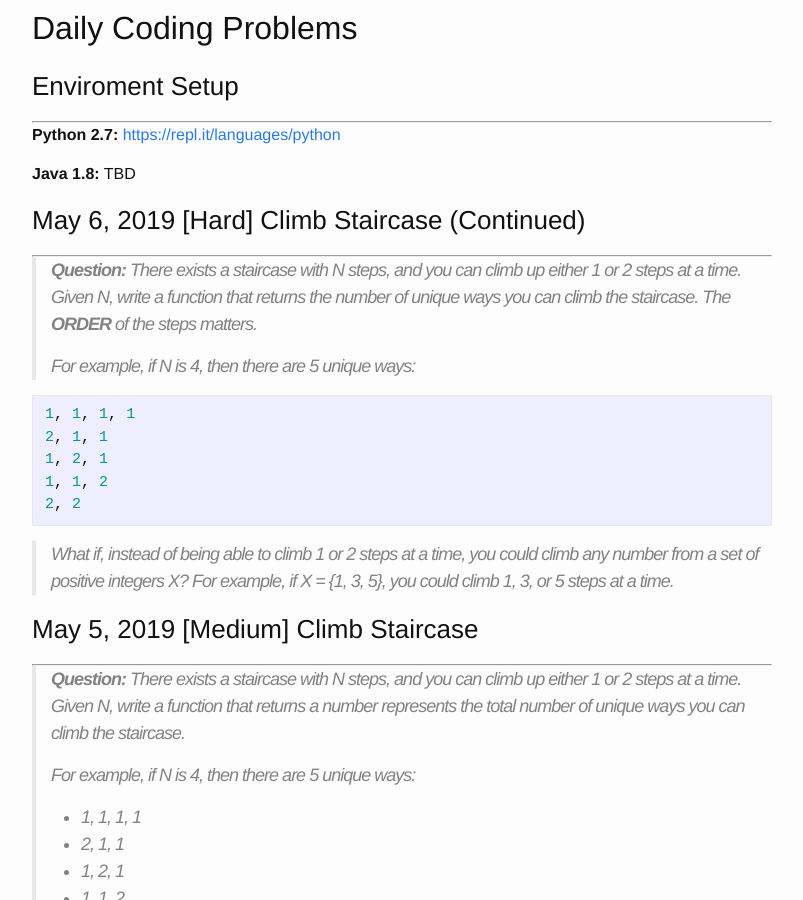
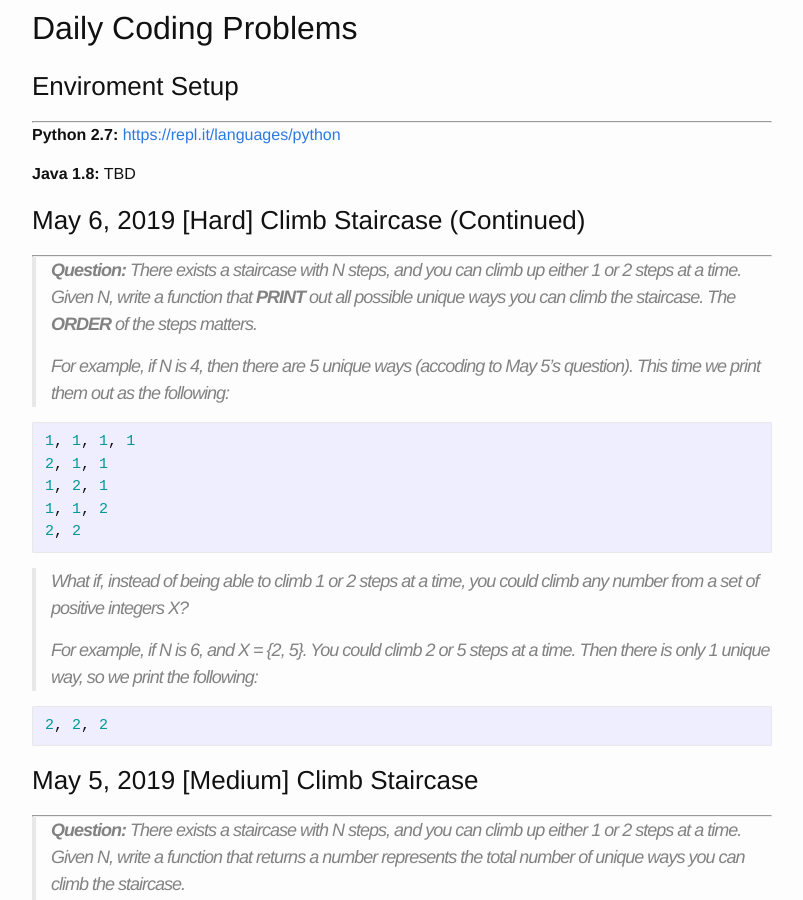
Before and after one commit to trsong/trsong.github.io, a Jekyll site: the page built from _posts/2019-04-30-DailyQuestions.md, in a window 1280 px wide and 900 px high, scrolled down 427 px. Shown: the whole window, without its empty margins (238-1041 px from the left). Built offline with Jekyll 4.4.1, drawn with Linux system fonts in a browser that asks for light colours.

Commit message:
Add more detailed explanation to May6 question

````diff
--- a/_posts/2019-04-30-DailyQuestions.md
+++ b/_posts/2019-04-30-DailyQuestions.md
@@ -31,9 +31,9 @@ categories: Python/Java
 ### May 6, 2019 \[Hard\] Climb Staircase (Continued)
 ---
 
-> **Question:** There exists a staircase with N steps, and you can climb up either 1 or 2 steps at a time. Given N, write a function that returns the number of unique ways you can climb the staircase. The **ORDER** of the steps matters.
+> **Question:** There exists a staircase with N steps, and you can climb up either 1 or 2 steps at a time. Given N, write a function that **PRINT** out all possible unique ways you can climb the staircase. The **ORDER** of the steps matters.
 >
-> For example, if N is 4, then there are 5 unique ways:
+> For example, if N is 4, then there are 5 unique ways (accoding to May 5's question). This time we print them out as the following:
 
 ```py
 1, 1, 1, 1
@@ -43,7 +43,13 @@ categories: Python/Java
 2, 2
 ```
 
-> What if, instead of being able to climb 1 or 2 steps at a time, you could climb any number from a set of positive integers X? For example, if X = {1, 3, 5}, you could climb 1, 3, or 5 steps at a time.
+> What if, instead of being able to climb 1 or 2 steps at a time, you could climb any number from a set of positive integers X?
+>
+> For example, if N is 6, and X = {2, 5}. You could climb 2 or 5 steps at a time. Then there is only 1 unique way, so we print the following:
+
+```py
+2, 2, 2
+```
 
 ### May 5, 2019 \[Medium\] Climb Staircase
 ---
````
